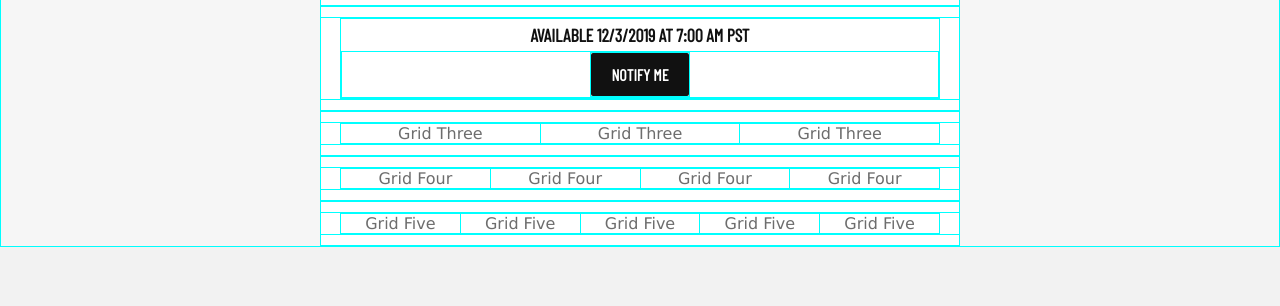
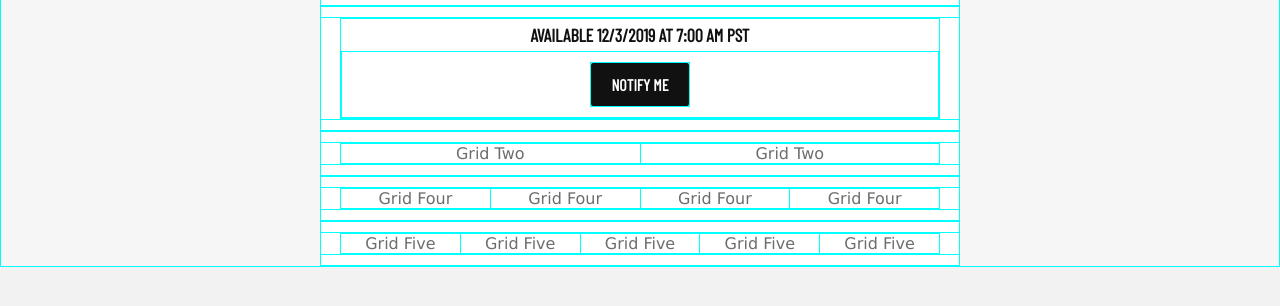
Before and after one commit to mowens86/Nike, a plain HTML site: page index.html in a window 1280 px wide. Shown: the part 494-800 px from the top of the page. Drawn offline with nearby package versions, Linux system fonts and the light colour scheme.

Commit message:
add CTA section

```diff
--- a/index.html
+++ b/index.html
@@ -94,6 +94,7 @@
           </table>
           <!-- //Pre-header Table -->
 
+          <!-- Hero Section Table -->
           <table width="640" cellpadding="0" cellspacing="0" border="0" class="wrapper" bgcolor="#FFFFFF">
             <tr>
                 <td align="center" valign="top" height="10" style="font-size:10px; line-height:10px;">
@@ -120,8 +121,9 @@
                 <td height="10" style="font-size:10px; line-height:10px;">&nbsp;</td>
             </tr>
           </table>
+          <!-- //Hero Section Table -->
 
-
+          <!-- Hero CTA Table -->
           <table width="640" cellpadding="0" cellspacing="0" border="0" class="wrapper" bgcolor="#FFFFFF">
                 <tr>
                  <td height="10" style="font-size:10px; line-height:10px;">&nbsp;</td>
@@ -140,7 +142,7 @@
                                 <tr>
                                 <td>
 
-                                    <table border="0" cellspacing="0" cellpadding="0" style="margin: 0px auto; text-align: center;">
+                                    <table border="0" cellspacing="0" cellpadding="0" style="margin: 10px auto; text-align: center;">
                                     <tr>
                                         <td>
                                         <a class="btn-yellow" href="https://www.nike.com/launch/t/air-force-1-kay-yow/" target="_blank" style="color: #ffffff; text-decoration: none; background-color: #111; padding: 12px 20px; display: inline-block; font-weight: bold; border-radius: 2px;">
@@ -153,7 +155,7 @@
                                 </td>
                                 </tr>
                             </table>
-                            <!-- End of Hero Button -->
+                            <!-- //Hero Button -->
 
                           </td>
 
@@ -166,6 +168,7 @@
                   <td height="10" style="font-size:10px; line-height:10px;">&nbsp;</td>
                 </tr>
               </table>
+              <!-- //Hero CTA Table -->
 
 
 
@@ -178,14 +181,11 @@
 
                 <table width="600" cellpadding="0" cellspacing="0" border="0" class="container">
                   <tr>
-                      <td width="200" class="mobile" align="center" valign="top">
-                        Grid Three
+                      <td width="300" class="mobile" align="center" valign="top">
+                        Grid Two
                       </td>
-                      <td width="200" class="mobile" align="center" valign="top">
-                        Grid Three
-                      </td>
-                      <td width="200" class="mobile" align="center" valign="top">
-                        Grid Three
+                      <td width="300" class="mobile" align="center" valign="top">
+                        Grid Two
                       </td>
                   </tr>
                 </table>
```
